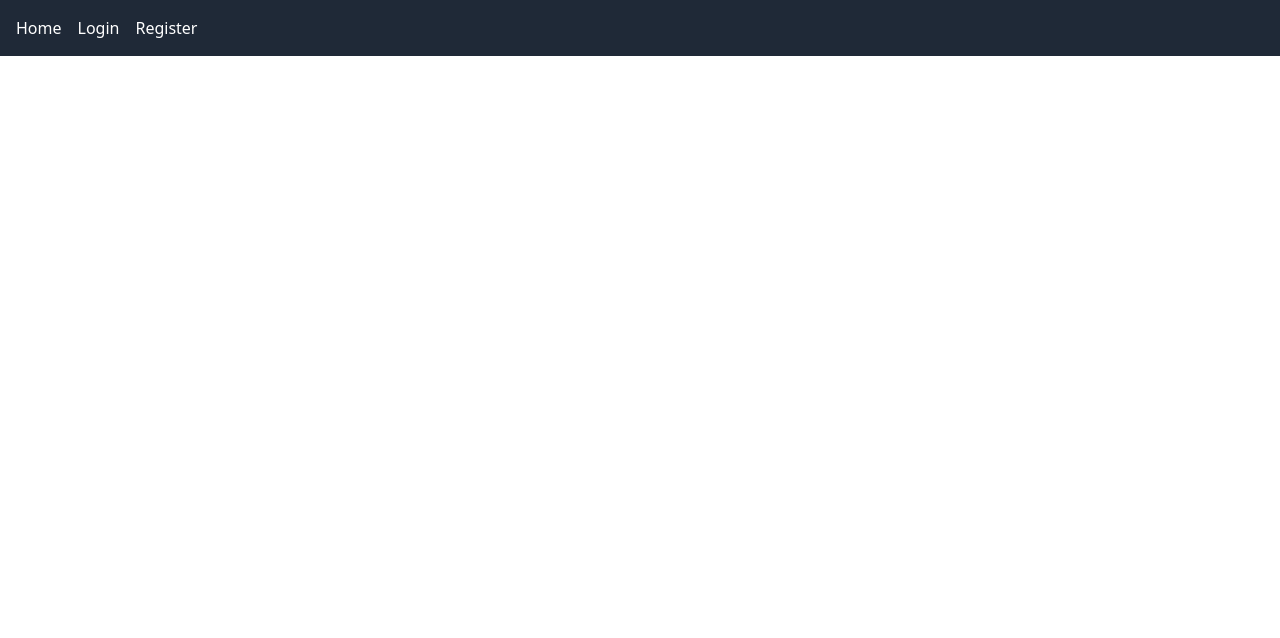
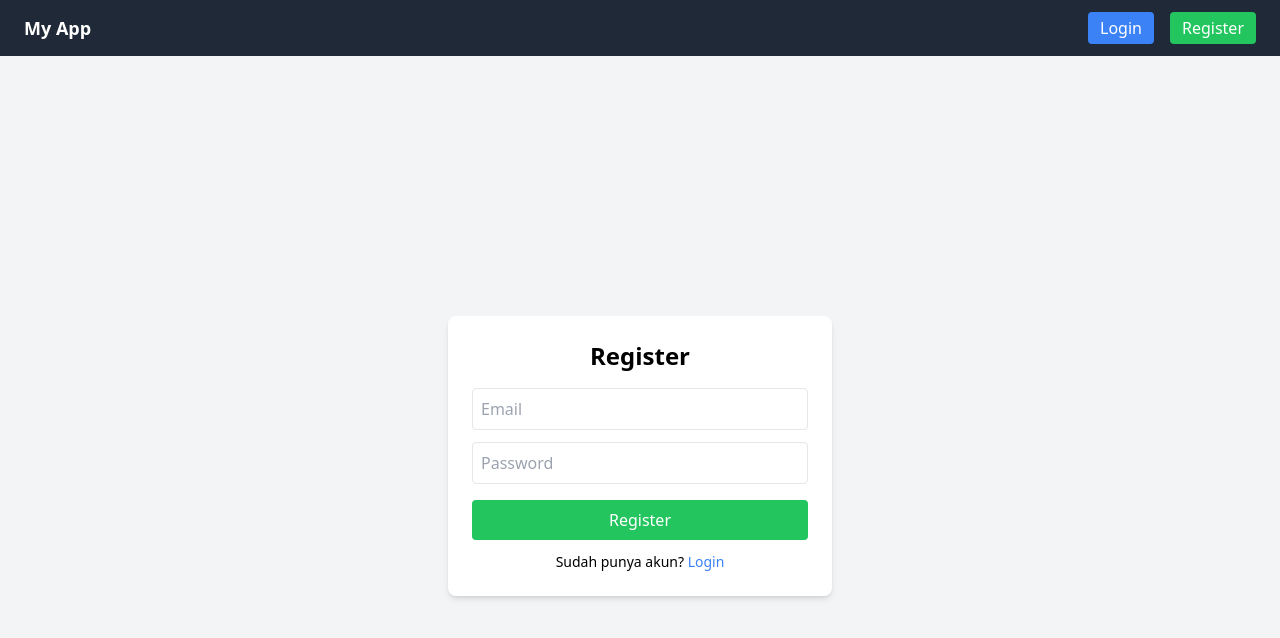
Before and after one commit to Aruwie/react-user-app, a React (Vite) app: page /register in a window 1280 px wide. Before the commit this address had no page. Shown: the top 638 px of the page. Built offline with nearby package versions, Linux system fonts and the light colour scheme.

Commit message:
finishing touch

```diff
--- a/src/api/axios.js
+++ b/src/api/axios.js
@@ -1,10 +1,10 @@
-import axios from "axios";
+import axios from "axios"
 
-const instance = axios.create({
+const api = axios.create({
   baseURL: "https://reqres.in/api",
   headers: {
     "x-api-key": "reqres_f58b948a359041178cbb63c69c37ad94",
   },
-});
+})
 
-export default instance;
+export default api
--- a/src/components/Navbar.jsx
+++ b/src/components/Navbar.jsx
@@ -1,11 +1,50 @@
-import { Link } from "react-router-dom"
+import { Link, useNavigate } from "react-router-dom"
+import { useContext } from "react"
+import { AuthContext } from "../context/AuthContext"
 
 function Navbar() {
+  const { token, logout } = useContext(AuthContext)
+  const navigate = useNavigate()
+
+  const handleLogout = () => {
+    logout()
+    navigate("/login")
+  }
+
   return (
-    <nav className="bg-gray-800 text-white p-4 flex gap-4">
-      <Link to="/">Home</Link>
-      <Link to="/login">Login</Link>
-      <Link to="/register">Register</Link>
+    <nav className="bg-gray-800 text-white px-6 py-3 flex justify-between items-center">
+      <Link to="/" className="font-bold text-lg">
+        My App
+      </Link>
+
+      <div className="flex items-center gap-4">
+        {!token && (
+          <>
+            <Link
+              to="/login"
+              className="bg-blue-500 hover:bg-blue-600 px-3 py-1 rounded"
+            >
+              Login
+            </Link>
+
+            <Link
+              to="/register"
+              className="bg-green-500 hover:bg-green-600 px-3 py-1 rounded"
+            >
+              Register
+            </Link>
+          </>
+        )}
+
+        {token && (
+          <button
+            onClick={handleLogout}
+            className="bg-red-500 hover:bg-red-600 px-3 py-1 rounded"
+          >
+            Logout
+          </button>
+        )}
+      </div>
     </nav>
   )
 }
--- a/src/pages/Login.jsx
+++ b/src/pages/Login.jsx
@@ -1,53 +1,55 @@
-import { useState, useContext } from "react"
-import { useNavigate } from "react-router-dom"
+import { useState, useContext, useEffect } from "react"
+import { useNavigate, Link } from "react-router-dom"
+import { AuthContext } from "../context/AuthContext"
 import api from "../api/axios"
-import { AuthContext } from "../context/AuthContext"
 
 function Login() {
   const [email, setEmail] = useState("")
   const [password, setPassword] = useState("")
+  const [error, setError] = useState("")
+  const { login, token } = useContext(AuthContext)
 
-  const { login } = useContext(AuthContext)
   const navigate = useNavigate()
+
+  useEffect(() => {
+    if (token) {
+      navigate("/")
+    }
+  }, [token, navigate])
 
   const handleLogin = async (e) => {
     e.preventDefault()
+    setError("")
 
     try {
-      const response = await api.post(
-        "/login",
-        {
-          email,
-          password,
-        },
-        {
-          headers: {
-            "x-api-key": "reqres_f58b948a359041178cbb63c69c37ad94",
-          },
-        }
-      )
+      const response = await api.post("/login", {
+        email,
+        password,
+      })
 
-      // 🔥 simpan token ke context
       login(response.data.token)
-
-      // 🔥 redirect ke home
       navigate("/")
-
-      console.log("SUCCESS:", response.data)
-    } catch (error) {
-      console.log("ERROR:", error.response?.data)
+    } catch (err) {
+      setError(err.response?.data?.error || "Login gagal")
     }
   }
 
   return (
-    <div className="p-10">
-      <h1 className="text-2xl mb-4">Login Page</h1>
+    <div className="flex justify-center items-center min-h-screen bg-gray-100 px-4">
+      <form
+        onSubmit={handleLogin}
+        className="bg-white p-6 rounded-lg shadow-md w-full max-w-sm"
+      >
+        <h2 className="text-2xl font-bold mb-4 text-center">Login</h2>
 
-      <form onSubmit={handleLogin} className="flex flex-col gap-3 max-w-sm">
+        {error && (
+          <p className="text-red-500 text-sm mb-2">{error}</p>
+        )}
+
         <input
           type="email"
           placeholder="Email"
-          className="border p-2"
+          className="w-full mb-3 p-2 border rounded"
           value={email}
           onChange={(e) => setEmail(e.target.value)}
         />
@@ -55,14 +57,21 @@ function Login() {
         <input
           type="password"
           placeholder="Password"
-          className="border p-2"
+          className="w-full mb-4 p-2 border rounded"
           value={password}
           onChange={(e) => setPassword(e.target.value)}
         />
 
-        <button type="submit" className="bg-blue-500 text-white p-2">
+        <button className="w-full bg-blue-500 hover:bg-blue-600 text-white p-2 rounded">
           Login
         </button>
+
+        <p className="text-sm mt-3 text-center">
+          Belum punya akun?{" "}
+          <Link to="/register" className="text-blue-500">
+            Register
+          </Link>
+        </p>
       </form>
     </div>
   )
--- a/src/pages/Register.jsx
+++ b/src/pages/Register.jsx
@@ -1,5 +1,73 @@
+import { useState } from "react"
+import { useNavigate, Link } from "react-router-dom"
+import api from "../api/axios"
+
 function Register() {
-  return <h1>Register Page</h1>
+  const [email, setEmail] = useState("")
+  const [password, setPassword] = useState("")
+  const [error, setError] = useState("")
+  const navigate = useNavigate()
+
+  const handleRegister = async (e) => {
+    e.preventDefault()
+    setError("")
+
+    try {
+      await api.post("/register", {
+        email,
+        password,
+      })
+
+      alert("Register berhasil! Silakan login.")
+      navigate("/login")
+    } catch (err) {
+      setError(err.response?.data?.error || "Register gagal")
+    }
+  }
+
+  return (
+    <div className="flex justify-center items-center min-h-screen bg-gray-100 px-4">
+      <form
+        onSubmit={handleRegister}
+        className="bg-white p-6 rounded-lg shadow-md w-full max-w-sm"
+      >
+        <h2 className="text-2xl font-bold mb-4 text-center">
+          Register
+        </h2>
+
+        {error && (
+          <p className="text-red-500 text-sm mb-2">{error}</p>
+        )}
+
+        <input
+          type="email"
+          placeholder="Email"
+          className="w-full mb-3 p-2 border rounded"
+          value={email}
+          onChange={(e) => setEmail(e.target.value)}
+        />
+
+        <input
+          type="password"
+          placeholder="Password"
+          className="w-full mb-4 p-2 border rounded"
+          value={password}
+          onChange={(e) => setPassword(e.target.value)}
+        />
+
+        <button className="w-full bg-green-500 hover:bg-green-600 text-white p-2 rounded">
+          Register
+        </button>
+
+        <p className="text-sm mt-3 text-center">
+          Sudah punya akun?{" "}
+          <Link to="/login" className="text-blue-500">
+            Login
+          </Link>
+        </p>
+      </form>
+    </div>
+  )
 }
 
 export default Register
--- a/src/routes/AppRoutes.jsx
+++ b/src/routes/AppRoutes.jsx
@@ -4,6 +4,7 @@ import Login from "../pages/Login"
 import UserDetail from "../pages/UserDetail"
 import Navbar from "../components/Navbar"
 import ProtectedRoute from "./ProtectedRoute"
+import Register from "../pages/Register"
 
 function AppRoutes() {
   return (
@@ -30,6 +31,8 @@ function AppRoutes() {
             </ProtectedRoute>
           }
         />
+
+        <Route path="/register" element={<Register />} />
       </Routes>
     </>
   )
```
Also changed, not shown: 2 other files (tests, documents, lock files or other folders).
